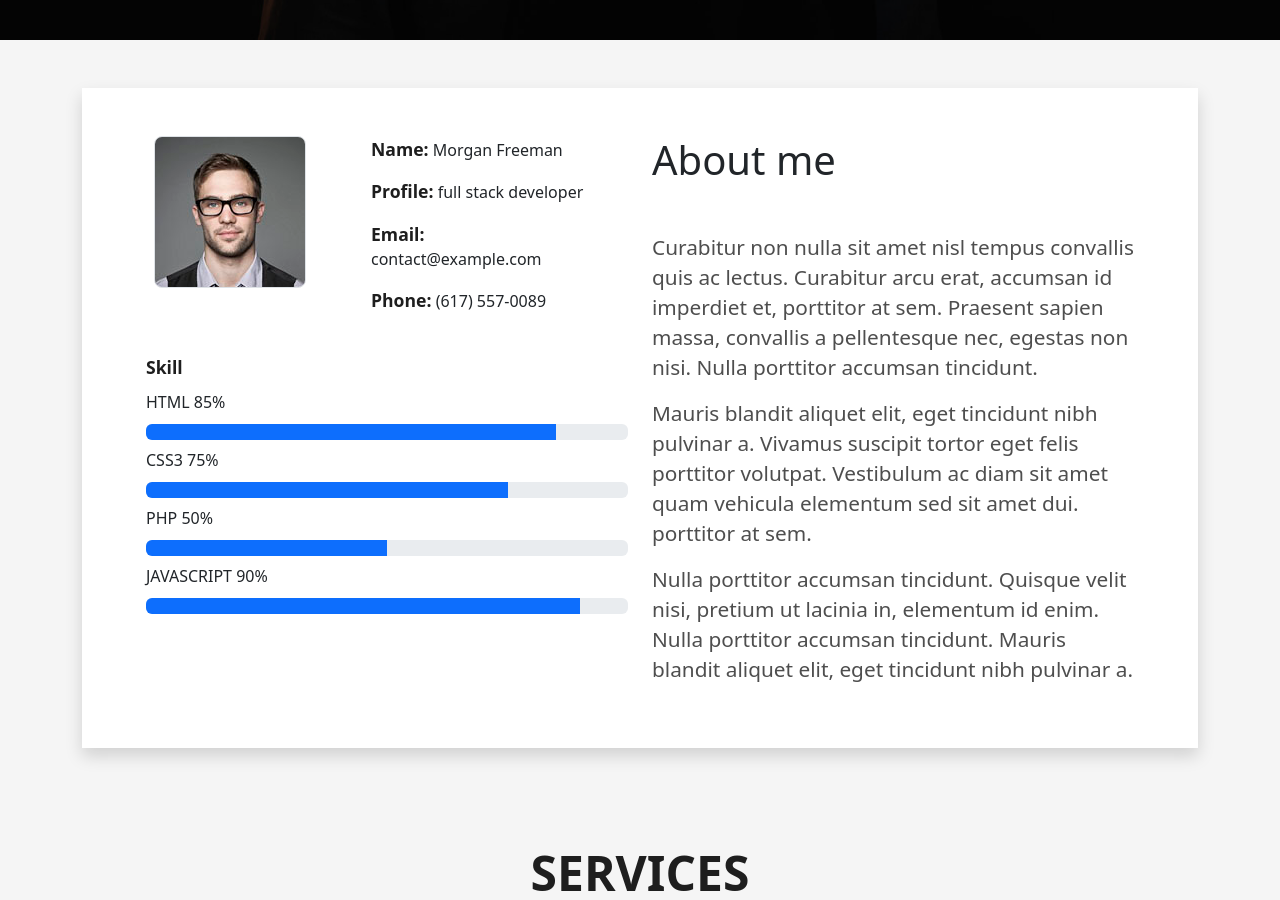
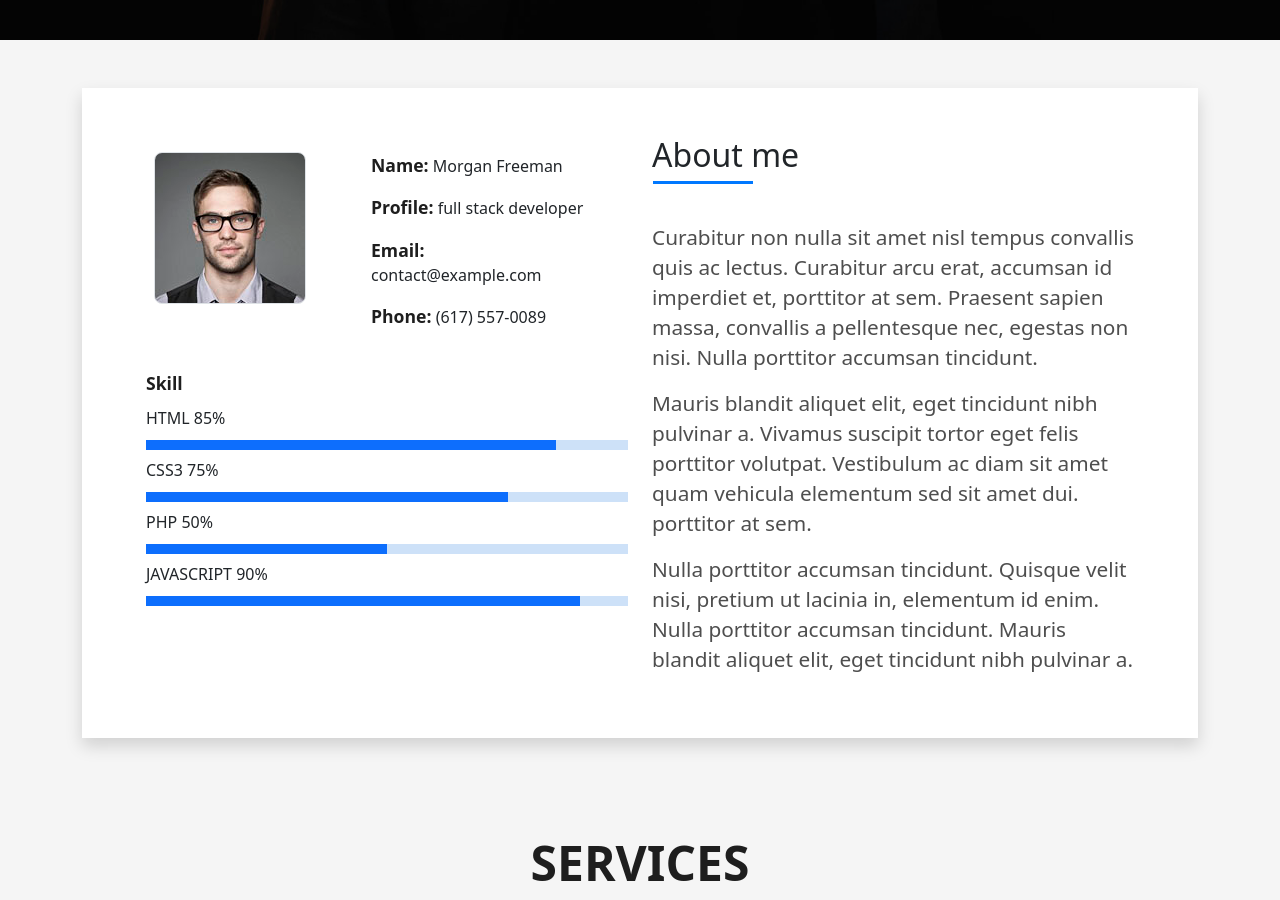
Before and after one commit to Abdelrahmankishk/DevFolio-Template, a plain HTML site: page index.html in a window 1280 px wide. Shown: the part 760-1660 px from the top of the page. Drawn offline with nearby package versions, Linux system fonts and the light colour scheme.

Commit message:
adjust About me Section

```diff
--- a/css/style.css
+++ b/css/style.css
@@ -9,6 +9,15 @@
   --black: #1e1e1e;
   --border-color: #cde1f8;
   --icon-color: #0078ff;
+}
+.UnderLine::before {
+  content: "";
+  width: 100px;
+  height: 3px;
+  background-color: var(--icon-color);
+  position: absolute;
+  top: 45px;
+  left: 13px;
 }
 /* Nab-Bar */
 .bg-body-tertiary {
@@ -189,6 +198,17 @@ body:has(#Blog:target) .BlogLink::before {
 }
 .AboutMe .skill p {
   margin-bottom: 10;
+}
+.AboutMe .About {
+  font-size: 32px;
+}
+.AboutMe .progress {
+  border-radius: 0 !important;
+  background-color: #cde1f8;
+  height: 10px;
+}
+.AboutMe .row {
+  padding-left: 0;
 }
 /* Services */
 .service {
--- a/index.html
+++ b/index.html
@@ -77,12 +77,12 @@
         <section id="About-Me" class="AboutMe">
             <div class="container py-5">
                 <div class="box shadow py-5">
-                    <div class="row">
+                    <div class="row gy-sm-4">
                         <div class="col-md-6">
-                            <div class="row">
-                                <div class="col-md-12">
+                            <div class="row ">
+                                <div class="col-md-12 pt-3">
                                     <div class="freeman mb-4 d-lg-flex w-100 justify-content-between">
-                                        <div class="img px-2">
+                                        <div class="img px-2 ">
                                           <img src="images/testimonial-2.jpg" class="border rounded-3" alt="">
                                         </div>
                                         <div class="text px-2 w-50 me-4">
@@ -95,7 +95,7 @@
                               </div>
 
                                 <div class="skill">
-                                    <p class="style fw-bold">Skill</p>
+                                    <p class="style">Skill</p>
                                     <div class="html mb-2">
                                         <p class="">HTML 85%</p>
                                         <div class="progress" role="progressbar" aria-label="Basic example" aria-valuenow="25" aria-valuemin="0" aria-valuemax="100">
@@ -124,8 +124,8 @@
                                 </div>
                             </div>
                         </div>
-                        <div class="col-md-6 col-sm-12 text-me">
-                          <h1 class="mb-5">About me</h1>
+                        <div class="col-md-6 col-sm-12 text-me position-relative">
+                          <h1 class="mb-5 About UnderLine">About me</h1>
                           <p>Curabitur non nulla sit amet nisl tempus convallis quis ac lectus. Curabitur arcu erat, accumsan id imperdiet et, porttitor at sem. Praesent sapien massa, convallis a pellentesque nec, egestas non nisi. Nulla porttitor accumsan tincidunt.</p>
                           <p>Mauris blandit aliquet elit, eget tincidunt nibh pulvinar a. Vivamus suscipit tortor eget felis porttitor volutpat. Vestibulum ac diam sit amet quam vehicula elementum sed sit amet dui. porttitor at sem.</p>
                           <p>Nulla porttitor accumsan tincidunt. Quisque velit nisi, pretium ut lacinia in, elementum id enim. Nulla porttitor accumsan tincidunt. Mauris blandit aliquet elit, eget tincidunt nibh pulvinar a.</p>
```
